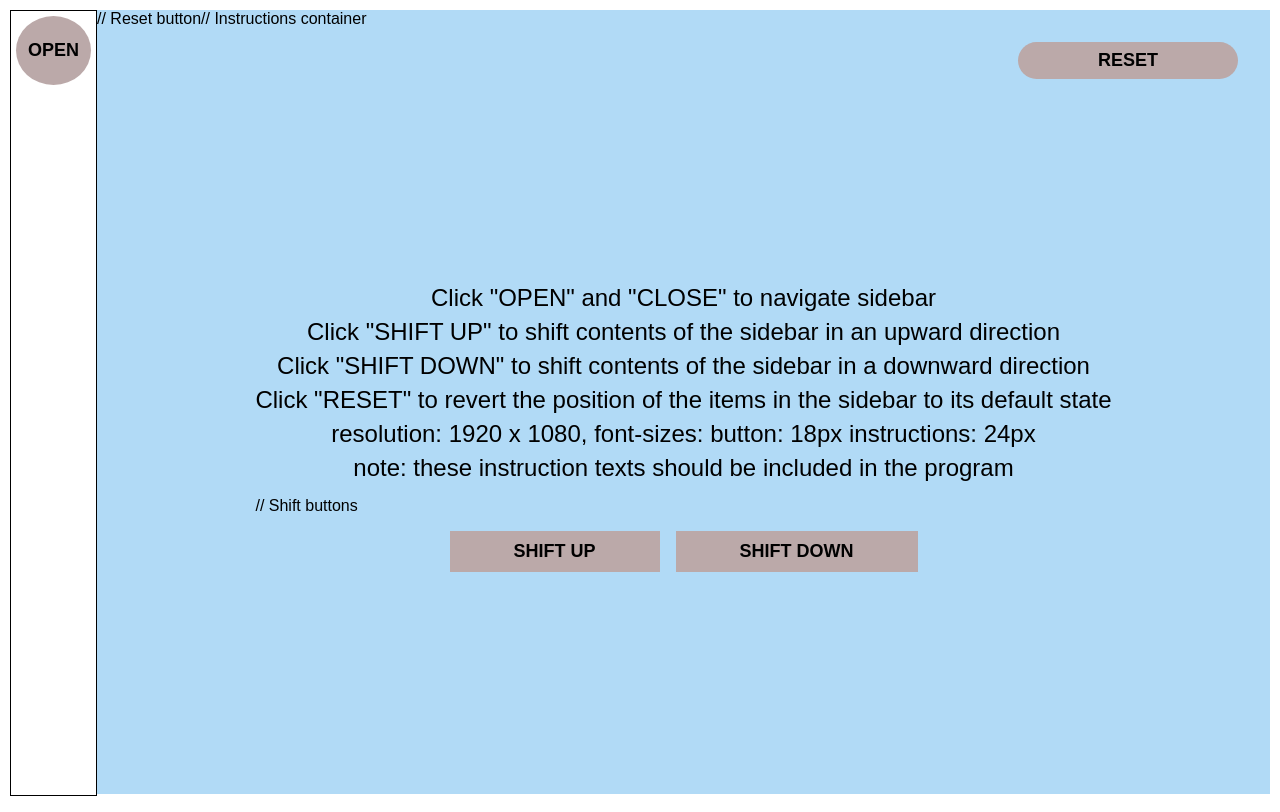
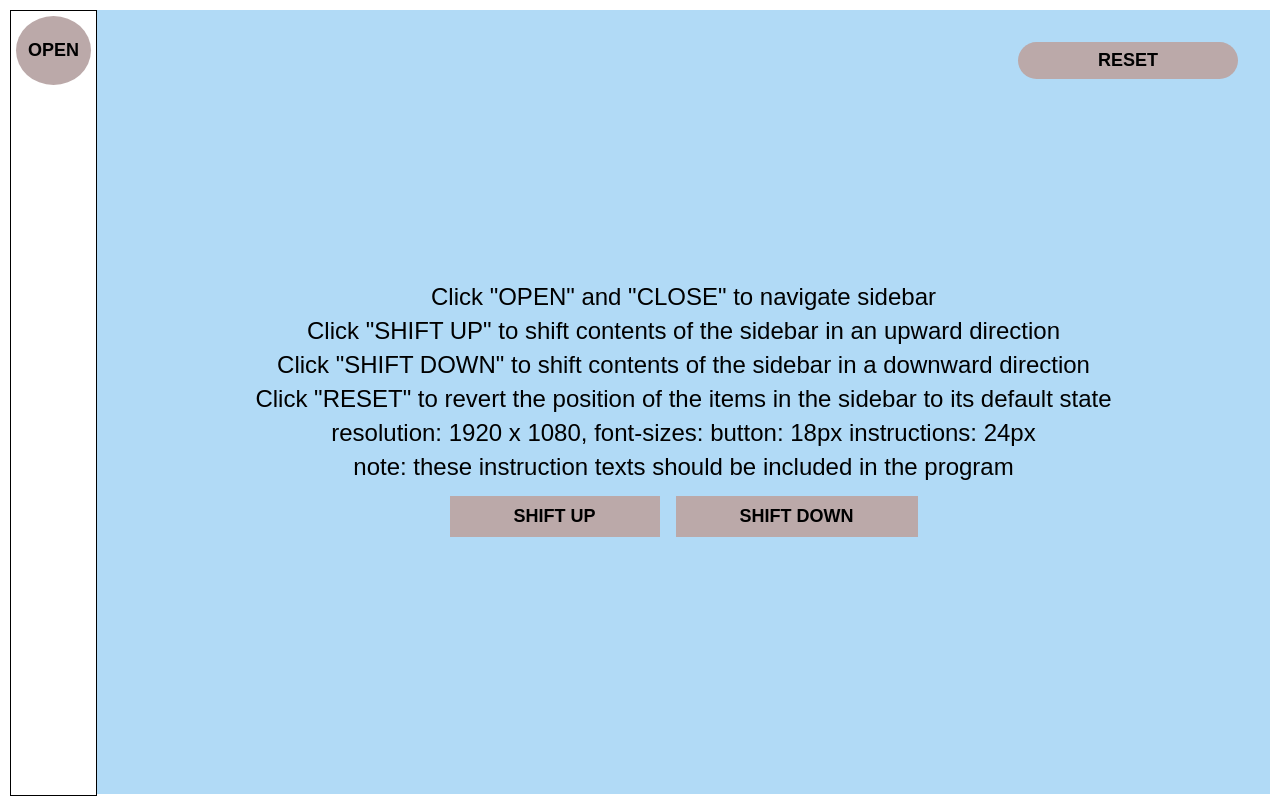
Before and after one commit to jadesolaadeagbo/Quibble-Assessment, a React (Create React App) app: page / in a window 1280 px wide. Built offline with nearby package versions, Linux system fonts and the light colour scheme; a web font is replaced by a local one.

Commit message:
Update App.js

```diff
--- a/src/App.js
+++ b/src/App.js
@@ -96,9 +96,10 @@ const App = () => {
       <AppContainer>
         <Sidebar align={alignment} padTop={padTop}/>
         <MainWrapper>
-          // Reset button
+
+          {/* Reset Button */}
           <ResetButton onClick={handleReset}>RESET</ResetButton>
-          // Instructions container
+          {/* Instructions container  */}
           <InstructionContainer>
             <div>
               <InstructionText>Click "OPEN" and "CLOSE" to navigate sidebar</InstructionText>
@@ -108,7 +109,7 @@ const App = () => {
               <InstructionText>resolution: 1920 x 1080, font-sizes: button: 18px instructions: 24px</InstructionText>
               <InstructionText>note: these instruction texts should be included in the program</InstructionText>
 
-              // Shift buttons
+              {/*  Shift buttons */}
               <ShiftButtonsContainer>
                 <ShiftButton onClick={handleShiftUp}>SHIFT UP</ShiftButton>
                 <ShiftButton onClick={handleShiftDown}>SHIFT DOWN</ShiftButton>
```
